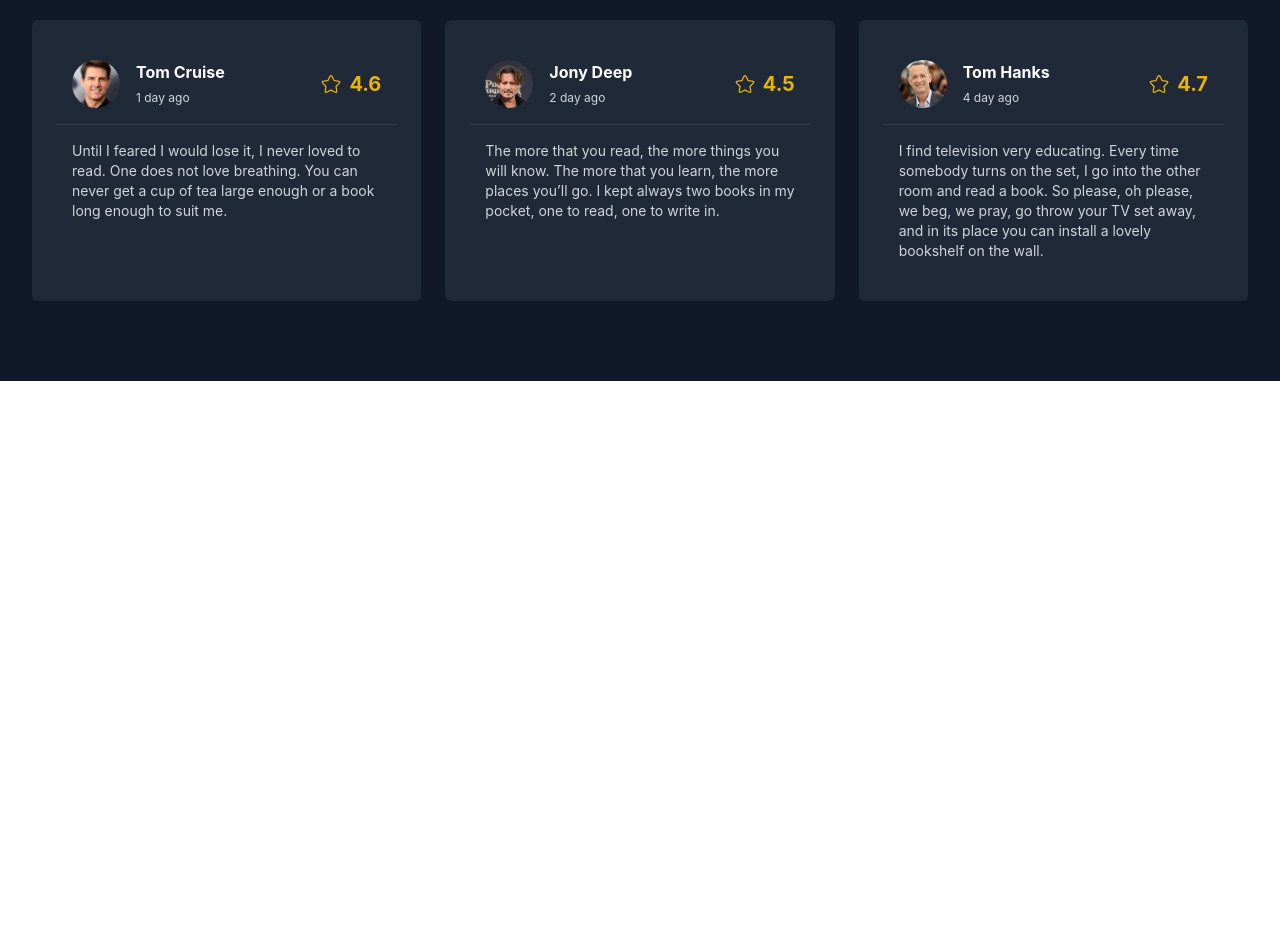
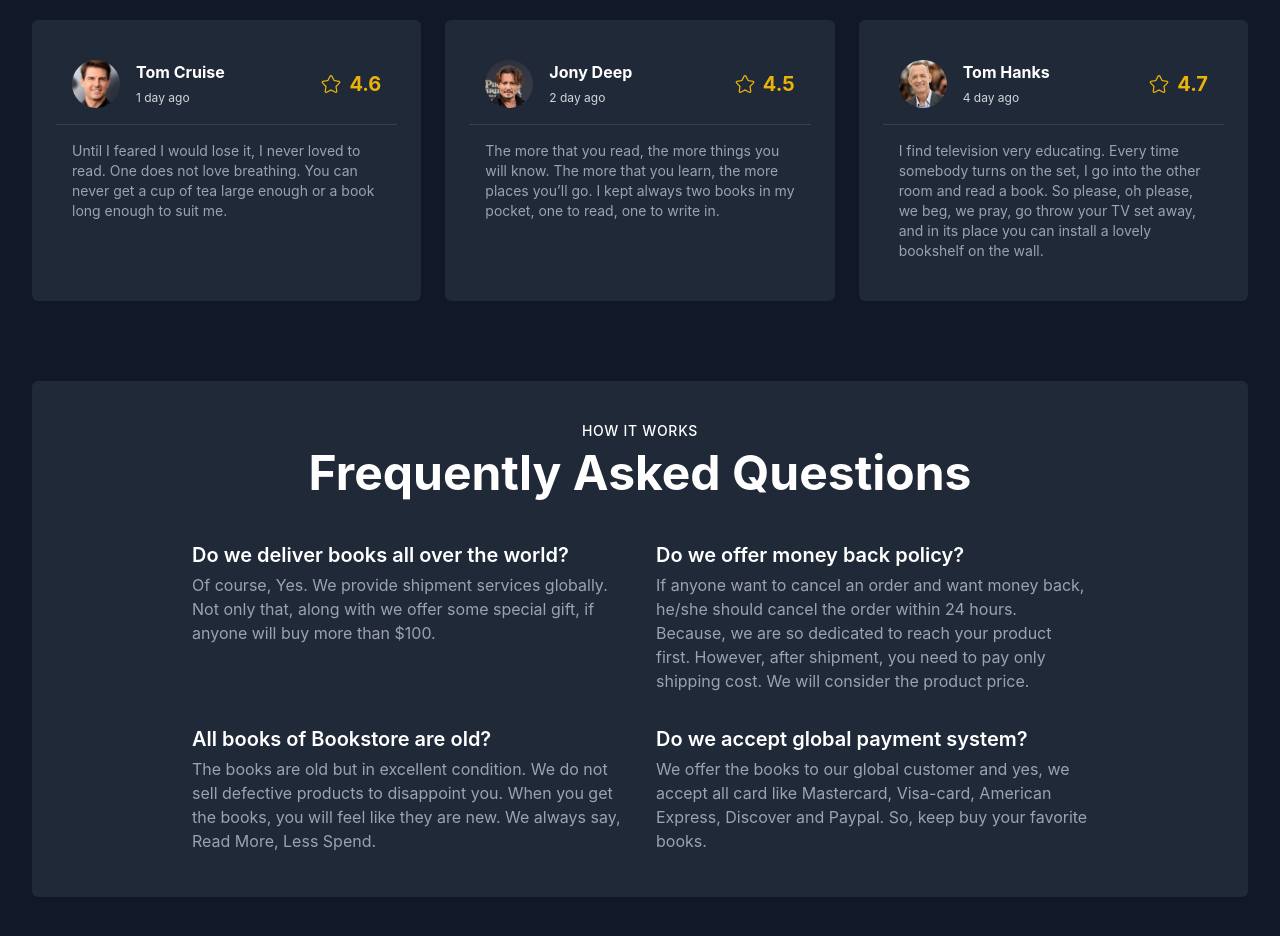
Before and after one commit to raian-shahrear/bookstore-client-side-a12, a React (Create React App) app: page / in a window 1280 px wide. Shown: the part 1540-2476 px from the top of the page. Before the commit the page ends 1921 px from the top, so only its background shows below. Built offline with nearby package versions, Linux system fonts and the light colour scheme.

Commit message:
home-faq added

```diff
--- a/src/Pages/MainPages/Home/Home.js
+++ b/src/Pages/MainPages/Home/Home.js
@@ -1,6 +1,7 @@
 import React from 'react';
 import HomeAdvertisement from './HomeAdvertisement';
 import HomeCategories from './HomeCategories';
+import HomeFAQ from './HomeFAQ';
 import HomeHeader from './HomeHeader';
 import HomeReview from './HomeReview';
 
@@ -19,6 +20,9 @@ const Home = () => {
       <section className='px-4 md:px-24 lg:px-8 mx-auto md:max-w-full lg:max-w-screen-2xl pb-20'>
         <HomeReview />
       </section>
+      <section className='px-4 md:px-24 lg:px-8 mx-auto md:max-w-full lg:max-w-screen-2xl pb-20'>
+        <HomeFAQ />
+      </section>
     </main>
   );
 };
--- /dev/null
+++ b/src/Pages/MainPages/Home/HomeFAQ.js
@@ -0,0 +1,46 @@
+import React from "react";
+
+const HomeFAQ = () => {
+  return (
+    <div>
+      <section className="bg-gray-100 dark:bg-gray-800 text-accent dark:text-base-100 rounded-md">
+        <div className="container flex flex-col justify-center p-4 mx-auto md:p-8">
+          <p className="p-2 text-sm font-medium tracking-wider text-center uppercase">
+            How it works
+          </p>
+          <h2 className="mb-8 text-4xl font-bold leading-none text-center sm:text-5xl">
+            Frequently Asked Questions
+          </h2>
+          <div className="grid gap-10 md:gap-8 sm:p-3 md:grid-cols-2 lg:px-12 xl:px-32">
+            <div>
+              <h3 className="font-semibold text-xl">
+                Do we deliver books all over the world?
+              </h3>
+              <p className="mt-1 text-gray-600 dark:text-gray-400">Of course, Yes. We provide shipment services globally. Not only that, along with we offer some special gift, if anyone will buy more than $100.</p>
+            </div>
+            <div>
+              <h3 className="font-semibold text-xl">Do we offer money back policy?</h3>
+              <p className="mt-1 text-gray-600 dark:text-gray-400">
+                If anyone want to cancel an order and want money back, he/she should cancel the order within 24 hours. Because, we are so dedicated to reach your product first. However, after shipment, you need to pay only shipping cost. We will consider the product price.
+              </p>
+            </div>
+            <div>
+              <h3 className="font-semibold text-xl">All books of Bookstore are old?</h3>
+              <p className="mt-1 text-gray-600 dark:text-gray-400">
+              The books are old but in excellent condition. We do not sell defective products to disappoint you. When you get the books, you will feel like they are new. We always say, Read More, Less Spend.
+              </p>
+            </div>
+            <div>
+              <h3 className="font-semibold text-xl">Do we accept global payment system?</h3>
+              <p className="mt-1 text-gray-600 dark:text-gray-400">
+                We offer the books to our global customer and yes, we accept all card like Mastercard, Visa-card, American Express, Discover and Paypal. So, keep buy your favorite books.
+              </p>
+            </div>
+          </div>
+        </div>
+      </section>
+    </div>
+  );
+};
+
+export default HomeFAQ;
--- a/src/Pages/MainPages/Home/HomeReview.js
+++ b/src/Pages/MainPages/Home/HomeReview.js
@@ -8,7 +8,7 @@ const HomeReview = () => {
   return (
     <div>
       <h2 className="text-4xl font-bold text-accent dark:text-info text-center mb-8">
-        Happy Client
+        What Our Buyers Said
       </h2>
       <div className="grid grid-cols-1 lg:grid-cols-3 gap-6">
         <div className="container flex flex-col w-full max-w-lg p-6 mx-auto divide-y rounded-md divide-gray-700 bg-gray-100 dark:bg-gray-800">
@@ -37,7 +37,7 @@ const HomeReview = () => {
               <span className="text-xl font-bold">4.6</span>
             </div>
           </div>
-          <div className="p-4 space-y-2 text-sm text-accent dark:text-gray-300">
+          <div className="p-4 space-y-2 text-sm text-gray-600 dark:text-gray-400">
             <p>
             Until I feared I would lose it, I never loved to read. One does not love breathing. You can never get a cup of tea large enough or a book long enough to suit me.
             </p>
@@ -70,7 +70,7 @@ const HomeReview = () => {
               <span className="text-xl font-bold">4.5</span>
             </div>
           </div>
-          <div className="p-4 space-y-2 text-sm text-accent dark:text-gray-300">
+          <div className="p-4 space-y-2 text-sm text-gray-600 dark:text-gray-400">
             <p>
             The more that you read, the more things you will know. The more that you learn, the more places you’ll go. I kept always two books in my pocket, one to read, one to write in.
             </p>
@@ -103,7 +103,7 @@ const HomeReview = () => {
               <span className="text-xl font-bold">4.7</span>
             </div>
           </div>
-          <div className="p-4 space-y-2 text-sm text-accent dark:text-gray-300">
+          <div className="p-4 space-y-2 text-sm text-gray-600 dark:text-gray-400">
             <p>
             I find television very educating. Every time somebody turns on the set, I go into the other room and read a book. So please, oh please, we beg, we pray, go throw your TV set away, and in its place you can install a lovely bookshelf on the wall.
             </p>
```
